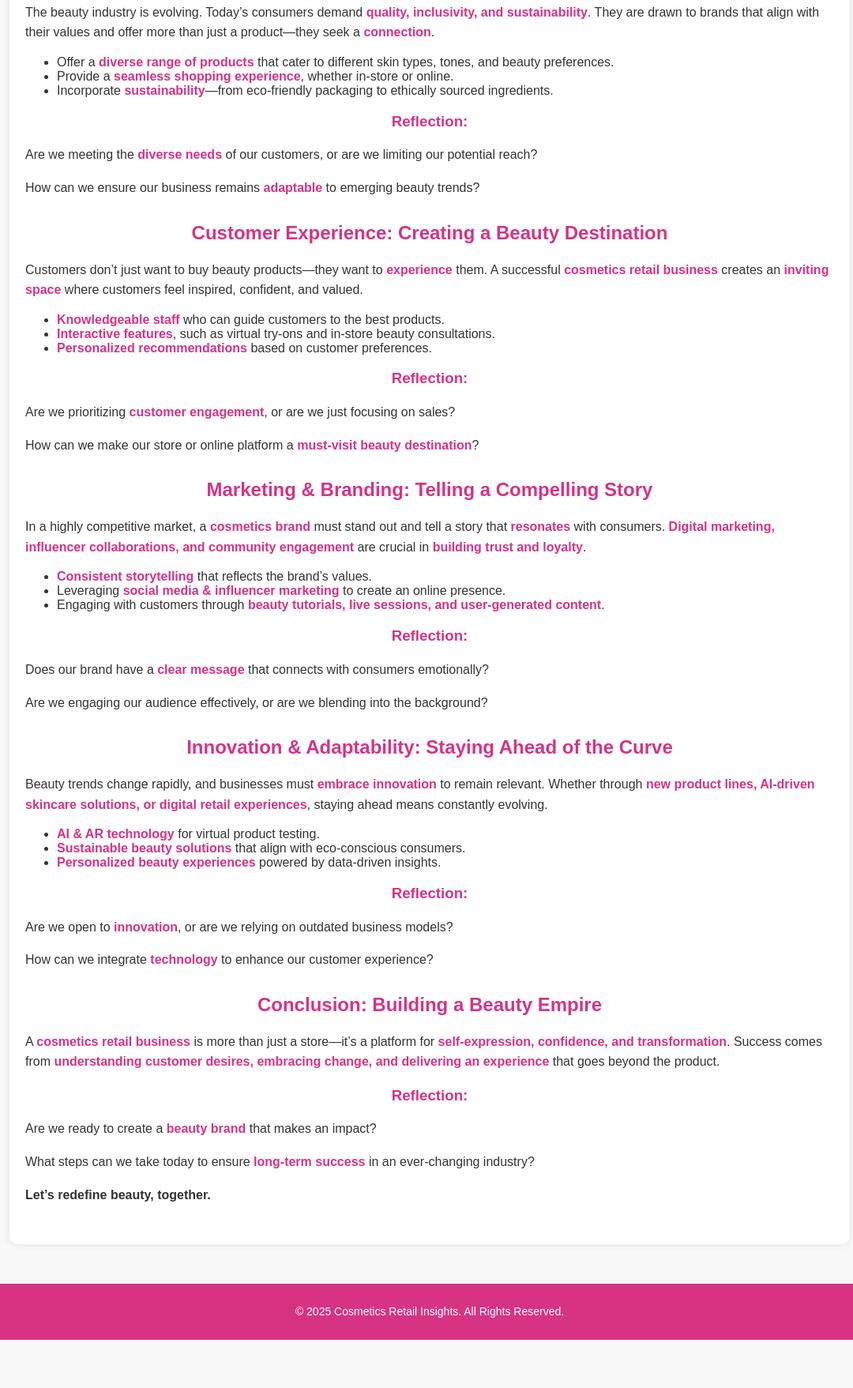
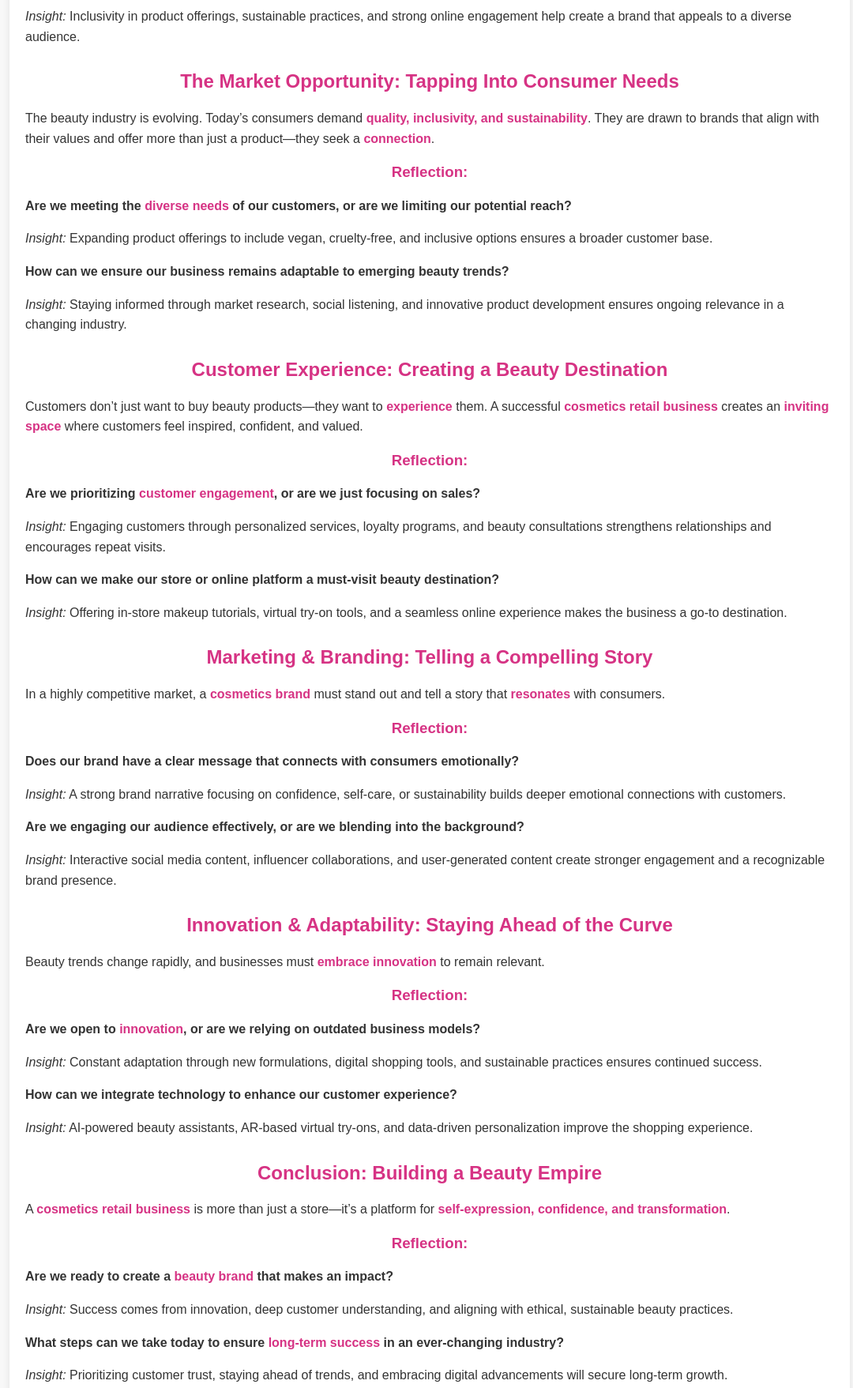
Before and after one commit to STEVE-Cloud-bit/html-starter, a plain HTML site: page business.html in a window 1280 px wide. Shown: the part 1226-2983 px from the top of the page at 79% size, without its empty margins (96-1176 px from the left). Before the commit the page ends 2922 px from the top, so only its background shows below. Drawn offline with Linux system fonts and the light colour scheme.

Commit message:
Update business.html

```diff
--- a/business.html
+++ b/business.html
@@ -78,82 +78,84 @@
         </div>
     </div>
 
+
     <div class="container">
-
+        <!-- Introduction -->
         <div class="section">
             <h1>Unlocking the Potential of a Thriving <span class="highlight">Cosmetics Retail Business</span></h1>
             <p>Beauty is more than skin deep—it’s a <span class="highlight">statement, a confidence booster, and a form of self-expression</span>. A <span class="highlight">cosmetics retail business</span> is not just about selling makeup or skincare; it’s about <span class="highlight">understanding people, their needs, and their aspirations</span>.</p>
             <h3>Reflection:</h3>
-            <p>Are we simply selling products, or are we offering an <span class="highlight">experience</span> that customers will remember and return for?</p>
-            <p>How can we build a <span class="highlight">brand</span> that resonates with beauty lovers across different demographics?</p>
+            <p><strong>Are we simply selling products, or are we offering an <span class="highlight">experience</span> that customers will remember and return for?</strong></p>
+            <p><em>Insight:</em> A cosmetics business should offer more than just products—immersive shopping experiences, personalized recommendations, and emotional connections create brand loyalty.</p>
+
+            <p><strong>How can we build a <span class="highlight">brand</span> that resonates with beauty lovers across different demographics?</strong></p>
+            <p><em>Insight:</em> Inclusivity in product offerings, sustainable practices, and strong online engagement help create a brand that appeals to a diverse audience.</p>
         </div>
 
         <!-- Market Opportunity -->
         <div class="section">
             <h2>The Market Opportunity: Tapping Into <span class="highlight">Consumer Needs</span></h2>
             <p>The beauty industry is evolving. Today’s consumers demand <span class="highlight">quality, inclusivity, and sustainability</span>. They are drawn to brands that align with their values and offer more than just a product—they seek a <span class="highlight">connection</span>.</p>
-            <ul>
-                <li>Offer a <span class="highlight">diverse range of products</span> that cater to different skin types, tones, and beauty preferences.</li>
-                <li>Provide a <span class="highlight">seamless shopping experience</span>, whether in-store or online.</li>
-                <li>Incorporate <span class="highlight">sustainability</span>—from eco-friendly packaging to ethically sourced ingredients.</li>
-            </ul>
             <h3>Reflection:</h3>
-            <p>Are we meeting the <span class="highlight">diverse needs</span> of our customers, or are we limiting our potential reach?</p>
-            <p>How can we ensure our business remains <span class="highlight">adaptable</span> to emerging beauty trends?</p>
+            <p><strong>Are we meeting the <span class="highlight">diverse needs</span> of our customers, or are we limiting our potential reach?</strong></p>
+            <p><em>Insight:</em> Expanding product offerings to include vegan, cruelty-free, and inclusive options ensures a broader customer base.</p>
+
+            <p><strong>How can we ensure our business remains adaptable to emerging beauty trends?</strong></p>
+            <p><em>Insight:</em> Staying informed through market research, social listening, and innovative product development ensures ongoing relevance in a changing industry.</p>
         </div>
 
         <!-- Customer Experience -->
         <div class="section">
             <h2>Customer Experience: Creating a <span class="highlight">Beauty Destination</span></h2>
             <p>Customers don’t just want to buy beauty products—they want to <span class="highlight">experience</span> them. A successful <span class="highlight">cosmetics retail business</span> creates an <span class="highlight">inviting space</span> where customers feel inspired, confident, and valued.</p>
-            <ul>
-                <li><span class="highlight">Knowledgeable staff</span> who can guide customers to the best products.</li>
-                <li><span class="highlight">Interactive features</span>, such as virtual try-ons and in-store beauty consultations.</li>
-                <li><span class="highlight">Personalized recommendations</span> based on customer preferences.</li>
-            </ul>
             <h3>Reflection:</h3>
-            <p>Are we prioritizing <span class="highlight">customer engagement</span>, or are we just focusing on sales?</p>
-            <p>How can we make our store or online platform a <span class="highlight">must-visit beauty destination</span>?</p>
+            <p><strong>Are we prioritizing <span class="highlight">customer engagement</span>, or are we just focusing on sales?</strong></p>
+            <p><em>Insight:</em> Engaging customers through personalized services, loyalty programs, and beauty consultations strengthens relationships and encourages repeat visits.</p>
+
+            <p><strong>How can we make our store or online platform a must-visit beauty destination?</strong></p>
+            <p><em>Insight:</em> Offering in-store makeup tutorials, virtual try-on tools, and a seamless online experience makes the business a go-to destination.</p>
         </div>
 
         <!-- Marketing & Branding -->
         <div class="section">
             <h2>Marketing & Branding: Telling a <span class="highlight">Compelling Story</span></h2>
-            <p>In a highly competitive market, a <span class="highlight">cosmetics brand</span> must stand out and tell a story that <span class="highlight">resonates</span> with consumers. <span class="highlight">Digital marketing, influencer collaborations, and community engagement</span> are crucial in <span class="highlight">building trust and loyalty</span>.</p>
-            <ul>
-                <li><span class="highlight">Consistent storytelling</span> that reflects the brand’s values.</li>
-                <li>Leveraging <span class="highlight">social media & influencer marketing</span> to create an online presence.</li>
-                <li>Engaging with customers through <span class="highlight">beauty tutorials, live sessions, and user-generated content</span>.</li>
-            </ul>
+            <p>In a highly competitive market, a <span class="highlight">cosmetics brand</span> must stand out and tell a story that <span class="highlight">resonates</span> with consumers.</p>
             <h3>Reflection:</h3>
-            <p>Does our brand have a <span class="highlight">clear message</span> that connects with consumers emotionally?</p>
-            <p>Are we engaging our audience effectively, or are we blending into the background?</p>
+            <p><strong>Does our brand have a clear message that connects with consumers emotionally?</strong></p>
+            <p><em>Insight:</em> A strong brand narrative focusing on confidence, self-care, or sustainability builds deeper emotional connections with customers.</p>
+
+            <p><strong>Are we engaging our audience effectively, or are we blending into the background?</strong></p>
+            <p><em>Insight:</em> Interactive social media content, influencer collaborations, and user-generated content create stronger engagement and a recognizable brand presence.</p>
         </div>
 
         <!-- Innovation & Adaptability -->
         <div class="section">
             <h2>Innovation & Adaptability: Staying Ahead of the Curve</h2>
-            <p>Beauty trends change rapidly, and businesses must <span class="highlight">embrace innovation</span> to remain relevant. Whether through <span class="highlight">new product lines, AI-driven skincare solutions, or digital retail experiences</span>, staying ahead means constantly evolving.</p>
-            <ul>
-                <li><span class="highlight">AI & AR technology</span> for virtual product testing.</li>
-                <li><span class="highlight">Sustainable beauty solutions</span> that align with eco-conscious consumers.</li>
-                <li><span class="highlight">Personalized beauty experiences</span> powered by data-driven insights.</li>
-            </ul>
+            <p>Beauty trends change rapidly, and businesses must <span class="highlight">embrace innovation</span> to remain relevant.</p>
             <h3>Reflection:</h3>
-            <p>Are we open to <span class="highlight">innovation</span>, or are we relying on outdated business models?</p>
-            <p>How can we integrate <span class="highlight">technology</span> to enhance our customer experience?</p>
+            <p><strong>Are we open to <span class="highlight">innovation</span>, or are we relying on outdated business models?</strong></p>
+            <p><em>Insight:</em> Constant adaptation through new formulations, digital shopping tools, and sustainable practices ensures continued success.</p>
+
+            <p><strong>How can we integrate technology to enhance our customer experience?</strong></p>
+            <p><em>Insight:</em> AI-powered beauty assistants, AR-based virtual try-ons, and data-driven personalization improve the shopping experience.</p>
         </div>
 
         <!-- Conclusion -->
         <div class="section">
             <h2>Conclusion: Building a <span class="highlight">Beauty Empire</span></h2>
-            <p>A <span class="highlight">cosmetics retail business</span> is more than just a store—it’s a platform for <span class="highlight">self-expression, confidence, and transformation</span>. Success comes from <span class="highlight">understanding customer desires, embracing change, and delivering an experience</span> that goes beyond the product.</p>
+            <p>A <span class="highlight">cosmetics retail business</span> is more than just a store—it’s a platform for <span class="highlight">self-expression, confidence, and transformation</span>.</p>
             <h3>Reflection:</h3>
-            <p>Are we ready to create a <span class="highlight">beauty brand</span> that makes an impact?</p>
-            <p>What steps can we take today to ensure <span class="highlight">long-term success</span> in an ever-changing industry?</p>
+            <p><strong>Are we ready to create a <span class="highlight">beauty brand</span> that makes an impact?</strong></p>
+            <p><em>Insight:</em> Success comes from innovation, deep customer understanding, and aligning with ethical, sustainable beauty practices.</p>
+
+            <p><strong>What steps can we take today to ensure <span class="highlight">long-term success</span> in an ever-changing industry?</strong></p>
+            <p><em>Insight:</em> Prioritizing customer trust, staying ahead of trends, and embracing digital advancements will secure long-term growth.</p>
+
             <p><strong>Let’s redefine beauty, together.</strong></p>
         </div>
     </div>
+
+
 
 
 
```
